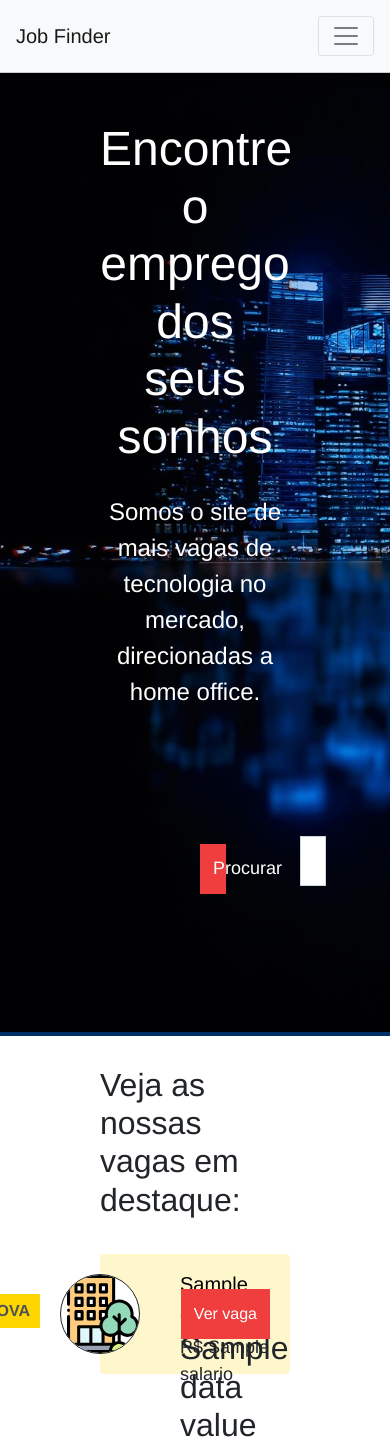
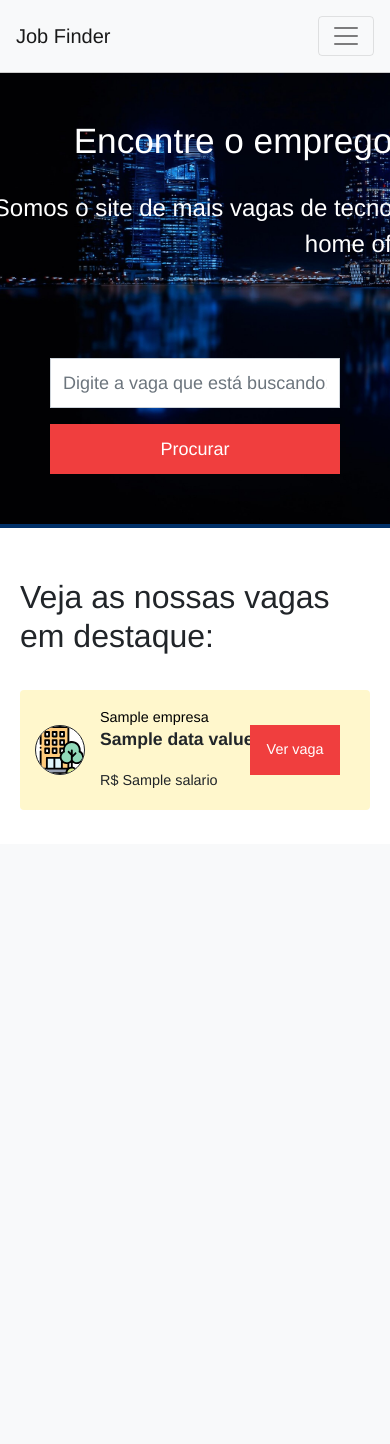
Before and after one commit to gabrielbtera/job-finder, a Node server app: template views/index.handlebars in a window 390 px wide; the page is wider, and only the part inside the window is pictured. After the commit the page ends 810 px from the top of that part, so only its background shows below. Run offline with Node 20, Linux system fonts and the light colour scheme; the template is opened without the code that fills it: most values are stand-ins (such as "Sample title", 1, 10 or a date in 2020); data that the repository does not hold is empty; some libraries are stand-ins or nearby versions.

Commit message:
deixando a pagina inicial reponsiva e iniciando a pagina do formulario

```diff
--- a/public/css/styles.css
+++ b/public/css/styles.css
@@ -280,3 +280,133 @@
     color: #f03e3e;
     font-weight: bold;
 }
+
+/* responsive */
+@media (max-width: 481px){
+    /* nav bar */
+    #navbarNav{
+        text-align: center
+    }
+
+
+    #top-container {
+
+        padding: 50px;
+        padding-top: 100px;
+
+    }
+
+    #main-title {
+        font-size: 2.2rem;
+    }
+
+    #main-subtitle{
+        font-size: 1.5rem;
+    }
+
+    #search-form{
+        padding: 0;
+
+    }
+
+    .form-control{
+        position: absolute;
+        width: 150px;
+        left: 0px;
+
+    }
+
+    #jobs-container{
+        padding:20px;
+    }
+
+    .list-group-item{
+        padding: 10px 85px;
+    }
+
+    .list-group-item img{
+        width: 50px;
+        left: 15px;
+        top: calc(50% - 25px);
+    }
+    .list-group-item h2{
+        font-size: 1.1rem;
+        font-weight: bold;
+    }
+
+    .list-group-item p2{
+        font-size: 0.9rem;
+    }
+
+    .list-group-item p1{
+        font-size: 0.9rem;
+    }
+
+    .new-job-label{
+        position: absolute;
+        left: 0px;
+        top: 1px;
+        width: 60px;
+        font-size: 0.9rem;
+    }
+
+    .list-group-item a{
+        position: absolute;
+        left: 230px;
+        top: 35px;
+        width: 90px;
+        font-size: 0.9rem;
+    }
+     .new-job-label{
+         display: none;
+     }
+
+     /*form */
+
+     #add-form-container {
+        margin-top: 100px;
+
+    }
+
+    #form-box {
+        padding: 25px;
+        box-shadow: 0px 1px 5px rgba(0, 0, 0, .15);
+        border-radius: 4px;
+        background-color: #fff7cc;
+        margin-bottom: 50px;
+        width: auto;
+        height: 800px;
+        position: relative;
+    }
+
+    #add-form-container h2 {
+        color: #f03e3e;
+        font-weight: bold;
+        font-size: 20px;
+        margin-bottom: 30px;
+    }
+
+    #add-form-container form label {
+        font-weight: bold;
+    }
+
+    .text-center{
+        margin-left: -80px;
+        font-size: 20px;
+        width: 800px;
+
+    }
+    #add-form-container input, #add-form-container textarea {
+        border: 2px solid #ccc;
+    }
+
+
+
+
+    #form-box button {
+        background-color:#fff;
+        color: #f03e3e;
+        border-color: #f03e3e;
+    }
+
+}
--- a/views/add.handlebars
+++ b/views/add.handlebars
@@ -1,7 +1,7 @@
 <div id = "add-form-container" class="container">
         <div class = "row">
             <div class="col-md-12">
-                <h1 class="class text-center">Divulgue a vaga preenchendo o formulário.</h1>
+                <h1 class="text-center">Divulgue a vaga preenchendo o formulário.</h1>
             </div>
             <div id="form-box" class="col-md-12">
                 <h2 id = "aviso">Preencha os dados da melhor forma possível para poder encontrar mais rápido o seu dev!</h2>
```
